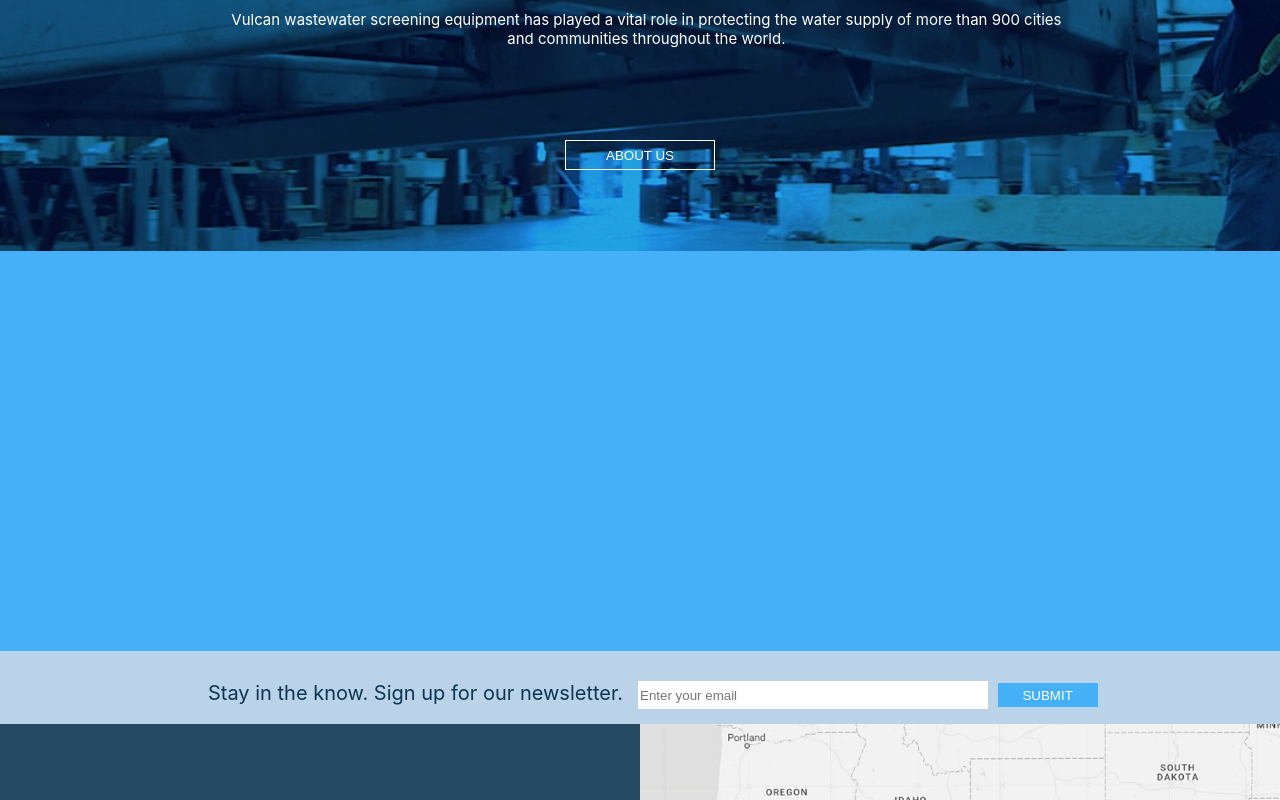
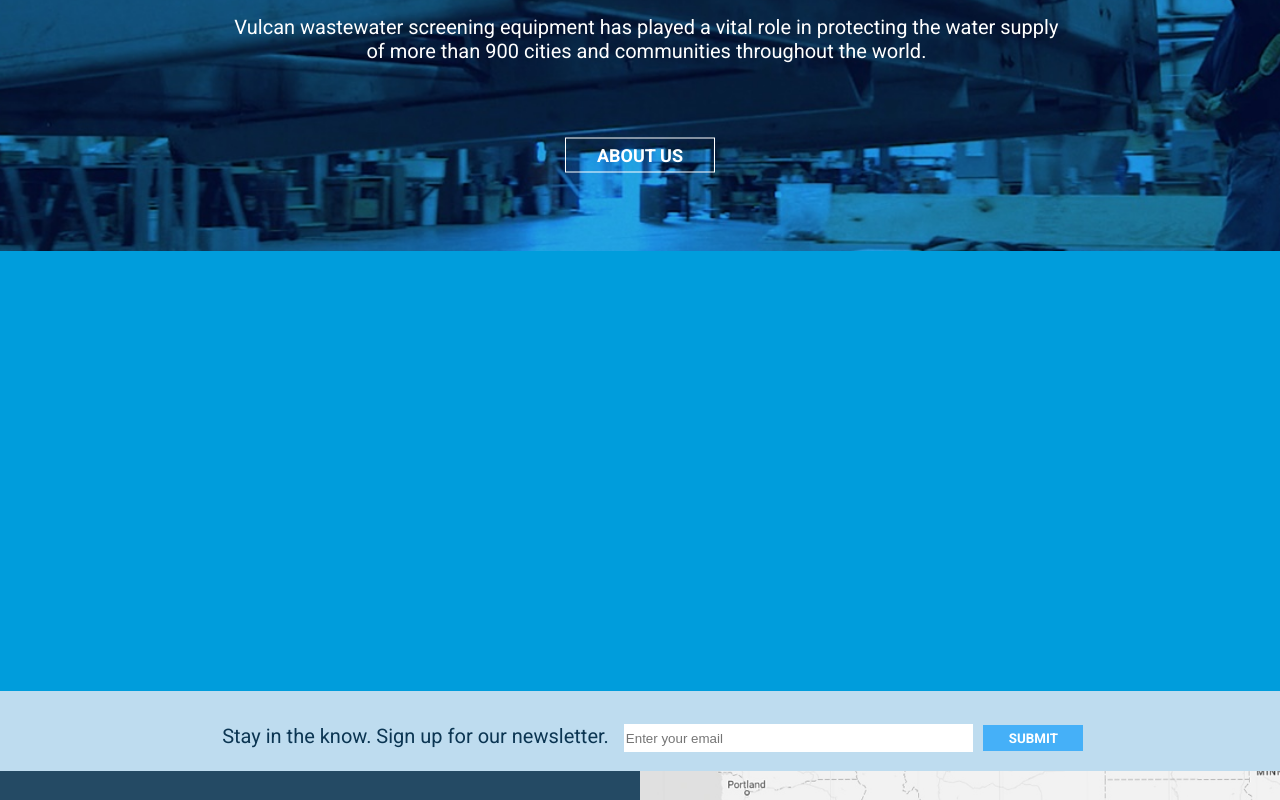
Before and after one commit to StellaRK99/Project2-VulcanMockup, a React (Create React App) app: page / in a window 1280 px wide. Shown: the part 2120-2920 px from the top of the page. Built offline with nearby package versions, Linux system fonts and the light colour scheme.

Commit message:
finishing touches, using variables, changing fonts, etc

```diff
--- a/src/components/VideoBanner.js
+++ b/src/components/VideoBanner.js
@@ -3,14 +3,13 @@ import ReactPlayer from 'react-player/vimeo'
 
 function VideoBanner() {
   return (
-    <div className="videoBanner">
+    <section className="videoBanner">
       <ReactPlayer className="promo-video"
       url='https://vimeo.com/183929811'
       controls={true}
       width={900}
-
       />
-     </div>
+     </section>
 
   )
 }
--- a/src/public/stylesheets/_AboutBanner.scss
+++ b/src/public/stylesheets/_AboutBanner.scss
@@ -1,3 +1,5 @@
+@import './Variables';
+
 .aboutBanner{
   width:100%;
   position:relative;
@@ -14,8 +16,9 @@
 
     }
     h1{
+        font-family: $heading-font;
         text-align:center;
-        color:white;
+        color:$heading-light;
         position: absolute;
         transform: translate(-50%, -50%);
         top:30%;
@@ -24,12 +27,13 @@
         font-size: 30px;
     }
     p{
+        font-family: $body-font;
         font-size:14px;
         text-align:center;
-        color:white;
+        color:$heading-light;
         position: absolute;
         width:65%;
-        top:50%;
+        top:55%;
         left:18%;
     }
     button{
@@ -37,11 +41,13 @@
         transform: translate(-50%, -50%);
         background-color: transparent;
         color:white;
+        font-family: $body-font;
         border:1px solid white;
         width:150px;
-        height:30px;
+        height:35px;
         top:85%;
         left:50%;
+        font-weight:bold;
     }
 
 }
@@ -68,7 +74,15 @@
 @media(min-width:900px){
     .aboutBanner{
         h1{
+            top:35%;
             width:70%;
+        }
+        p{
+            font-size:20px;
+        }
+        button{
+            font-size:18px;
+
         }
     }
 }
--- a/src/public/stylesheets/_NewsletterForm.scss
+++ b/src/public/stylesheets/_NewsletterForm.scss
@@ -1,7 +1,11 @@
+@import './Variables';
+
 .NewsletterForm{
     width:100%;
-    background-color: rgb(187, 211, 233);
+    background-color: $light-blue;
+    padding-bottom:8px;
     form{
+    font-family: $body-font;
     padding-left:2%;
     margin:auto;
     padding-top:20px;
@@ -24,20 +28,24 @@
         margin-top:10px;
     }
     button{
-        height:24px;
+        font-family: $body-font;
+        font-weight:bold;
+        height:26px;
         width:100px;
         margin-left:10px;
         padding:5px 5px 5px 5px;
         border:none;
         color:white;
         background-color: rgb(69, 176, 248);
+        margin-top:14px;
     }
 }
 }
 
 
-@media(min-width:450px){
+@media(min-width:$phone){
     .NewsletterForm{
+        height:12vh;
         text-align: center;
         form{
             display: block;
@@ -50,7 +58,19 @@
         }
     }
 }
-@media(min-width:850px){
+@media(min-width:$tablet){
+    .NewsletterForm{
+
+        height:9vh;
+        form{
+            width:90%;
+            input{
+                width:30%;
+            }
+        }
+    }
+}
+@media(min-width:$desktop){
     .NewsletterForm{
         form{
             width:90%;
@@ -60,13 +80,3 @@
         }
     }
 }
-@media(min-width:1250px){
-    .NewsletterForm{
-        form{
-            width:90%;
-            input{
-                width:30%;
-            }
-        }
-    }
-}
--- a/src/public/stylesheets/_VideoBanner.scss
+++ b/src/public/stylesheets/_VideoBanner.scss
@@ -1,11 +1,25 @@
+@import './_Variables';
+
 .videoBanner{
     display:flex;
     justify-content: center;
     align-items: center;
-    height:50vh;
+    height:40vh;
     background-color: rgb(69, 176, 248);
-    .promo-video{
-        margin-left:40px;
+    background-color: $regular-blue;
+      .promo-video{
+       //border:10px solid rgba(24, 24, 116, 0.717);
+          margin-left:40px;
         margin-right:40px;
+        }
+
+
+
+
+
+}
+@media(min-width:500px){
+    .videoBanner{
+        height:55vh;
     }
 }
--- a/src/public/stylesheets/index.css
+++ b/src/public/stylesheets/index.css
@@ -381,6 +381,7 @@
 }
 
 .aboutBanner h1 {
+  font-family: "Roboto Condensed", sans-serif;
   text-align: center;
   color: white;
   position: absolute;
@@ -393,12 +394,13 @@
 }
 
 .aboutBanner p {
+  font-family: "Roboto", sans-serif;
   font-size: 14px;
   text-align: center;
   color: white;
   position: absolute;
   width: 65%;
-  top: 50%;
+  top: 55%;
   left: 18%;
 }
 
@@ -408,11 +410,13 @@
           transform: translate(-50%, -50%);
   background-color: transparent;
   color: white;
+  font-family: "Roboto", sans-serif;
   border: 1px solid white;
   width: 150px;
-  height: 30px;
+  height: 35px;
   top: 85%;
   left: 50%;
+  font-weight: bold;
 }
 
 @media (min-width: 640px) {
@@ -434,7 +438,14 @@
 
 @media (min-width: 900px) {
   .aboutBanner h1 {
+    top: 35%;
     width: 70%;
+  }
+  .aboutBanner p {
+    font-size: 20px;
+  }
+  .aboutBanner button {
+    font-size: 18px;
   }
 }
 
@@ -448,8 +459,9 @@
   -webkit-box-align: center;
       -ms-flex-align: center;
           align-items: center;
-  height: 50vh;
+  height: 40vh;
   background-color: #45b0f8;
+  background-color: #009ddc;
 }
 
 .videoBanner .promo-video {
@@ -457,12 +469,20 @@
   margin-right: 40px;
 }
 
+@media (min-width: 500px) {
+  .videoBanner {
+    height: 55vh;
+  }
+}
+
 .NewsletterForm {
   width: 100%;
-  background-color: #bbd3e9;
+  background-color: #bedcef;
+  padding-bottom: 8px;
 }
 
 .NewsletterForm form {
+  font-family: "Roboto", sans-serif;
   padding-left: 2%;
   margin: auto;
   padding-top: 20px;
@@ -493,17 +513,21 @@
 }
 
 .NewsletterForm form button {
-  height: 24px;
+  font-family: "Roboto", sans-serif;
+  font-weight: bold;
+  height: 26px;
   width: 100px;
   margin-left: 10px;
   padding: 5px 5px 5px 5px;
   border: none;
   color: white;
   background-color: #45b0f8;
+  margin-top: 14px;
 }
 
 @media (min-width: 450px) {
   .NewsletterForm {
+    height: 12vh;
     text-align: center;
   }
   .NewsletterForm form {
@@ -518,6 +542,9 @@
 }
 
 @media (min-width: 850px) {
+  .NewsletterForm {
+    height: 9vh;
+  }
   .NewsletterForm form {
     width: 90%;
   }
```
Also changed, not shown: 1 other file (tests, documents, lock files or other folders).
